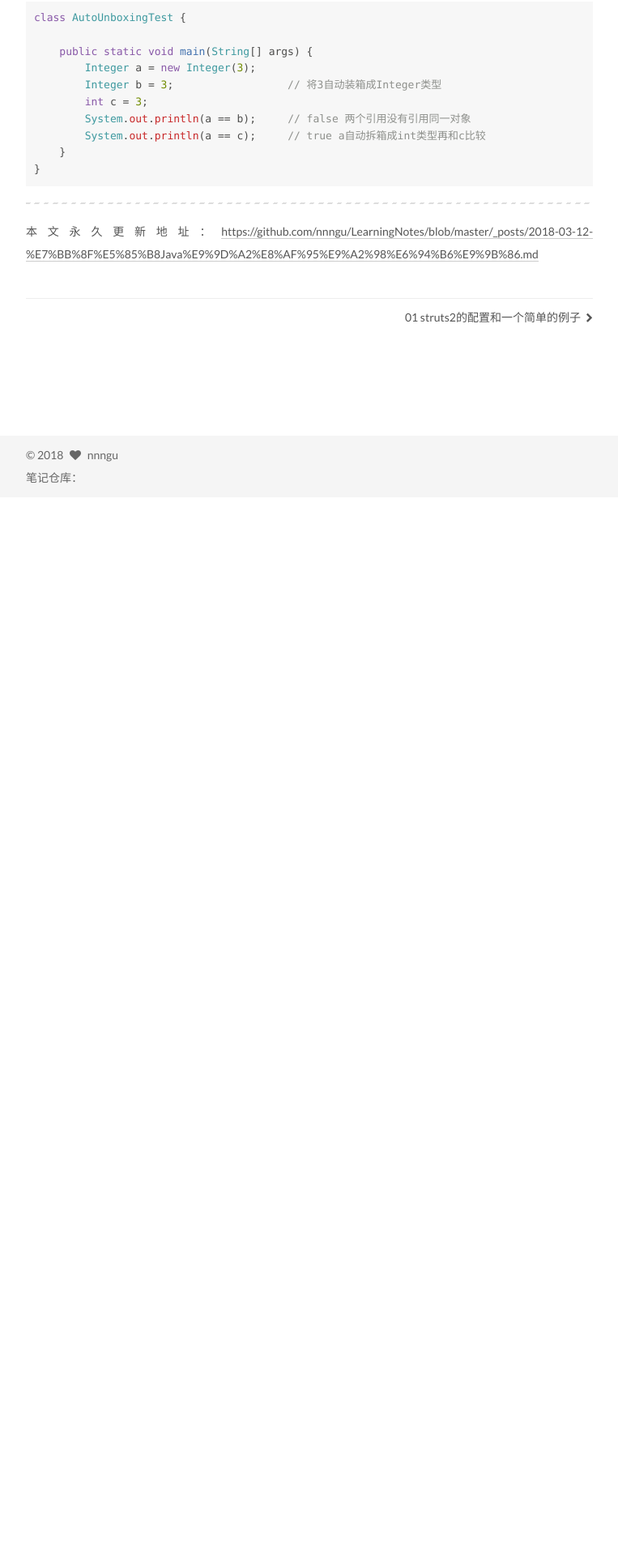
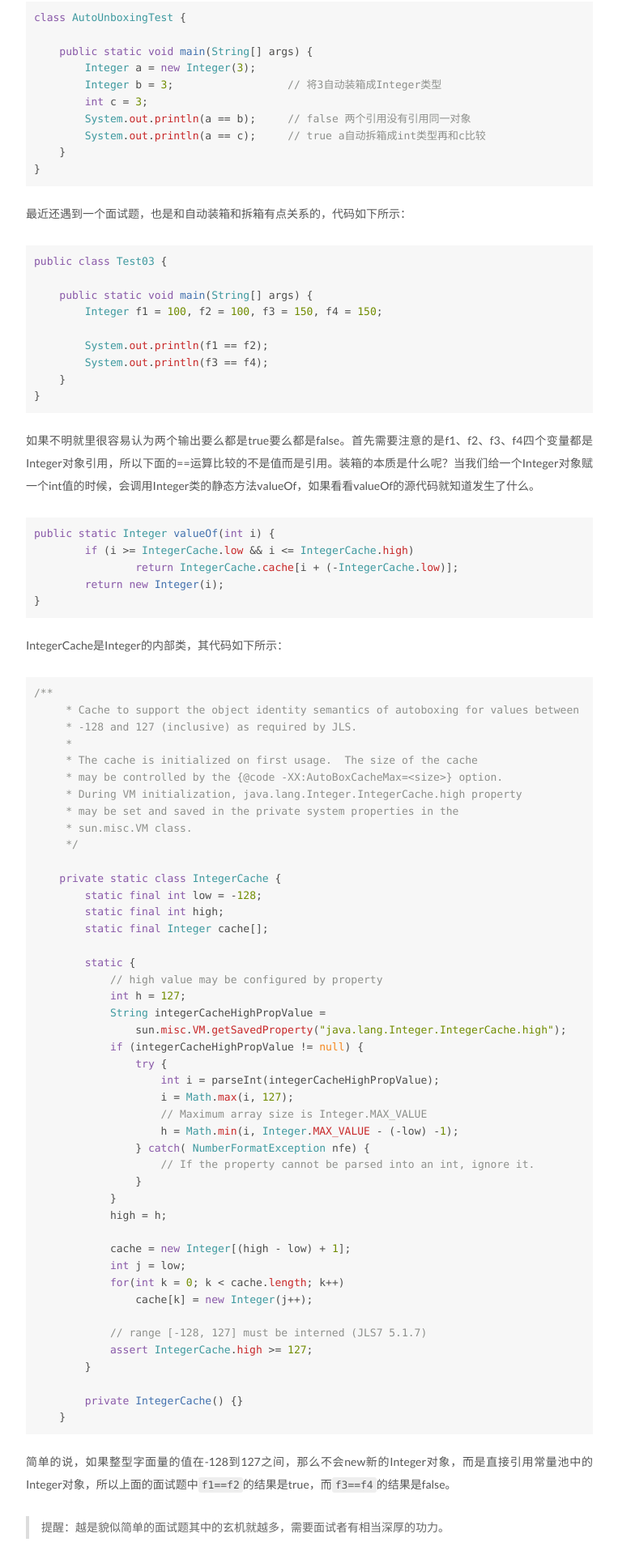
Before and after one commit to nnngu/LearningNotes, a Jekyll site: the page built from _posts/2018-03-12-经典Java面试题收集.md, in a window 1280 px wide. Shown: the part 2448-4368 px from the top of the page at 81% size, without its empty margins (258-1021 px from the left). Built offline with Jekyll 4.4.1, drawn with Linux system fonts in a browser that asks for light colours; before the commit the page ends 3062 px from its top, so only the background shows below that; grey boxes are pictures that could not be loaded.

Commit message:
修改文件: _posts/2018-03-12-经典Java面试题收集.md

````diff
--- a/_posts/2018-03-12-经典Java面试题收集.md
+++ b/_posts/2018-03-12-经典Java面试题收集.md
@@ -53,6 +53,86 @@ class AutoUnboxingTest {
 }
 ```
 
+最近还遇到一个面试题，也是和自动装箱和拆箱有点关系的，代码如下所示：
+
+```java
+public class Test03 {
+
+    public static void main(String[] args) {
+        Integer f1 = 100, f2 = 100, f3 = 150, f4 = 150;
+
+        System.out.println(f1 == f2);
+        System.out.println(f3 == f4);
+    }
+}
+```
+
+如果不明就里很容易认为两个输出要么都是true要么都是false。首先需要注意的是f1、f2、f3、f4四个变量都是Integer对象引用，所以下面的==运算比较的不是值而是引用。装箱的本质是什么呢？当我们给一个Integer对象赋一个int值的时候，会调用Integer类的静态方法valueOf，如果看看valueOf的源代码就知道发生了什么。
+
+```java
+public static Integer valueOf(int i) {
+	if (i >= IntegerCache.low && i <= IntegerCache.high)
+		return IntegerCache.cache[i + (-IntegerCache.low)];
+	return new Integer(i);
+}
+```
+
+IntegerCache是Integer的内部类，其代码如下所示：
+
+```java
+/**
+     * Cache to support the object identity semantics of autoboxing for values between
+     * -128 and 127 (inclusive) as required by JLS.
+     *
+     * The cache is initialized on first usage.  The size of the cache
+     * may be controlled by the {@code -XX:AutoBoxCacheMax=<size>} option.
+     * During VM initialization, java.lang.Integer.IntegerCache.high property
+     * may be set and saved in the private system properties in the
+     * sun.misc.VM class.
+     */
+
+    private static class IntegerCache {
+        static final int low = -128;
+        static final int high;
+        static final Integer cache[];
+
+        static {
+            // high value may be configured by property
+            int h = 127;
+            String integerCacheHighPropValue =
+                sun.misc.VM.getSavedProperty("java.lang.Integer.IntegerCache.high");
+            if (integerCacheHighPropValue != null) {
+                try {
+                    int i = parseInt(integerCacheHighPropValue);
+                    i = Math.max(i, 127);
+                    // Maximum array size is Integer.MAX_VALUE
+                    h = Math.min(i, Integer.MAX_VALUE - (-low) -1);
+                } catch( NumberFormatException nfe) {
+                    // If the property cannot be parsed into an int, ignore it.
+                }
+            }
+            high = h;
+
+            cache = new Integer[(high - low) + 1];
+            int j = low;
+            for(int k = 0; k < cache.length; k++)
+                cache[k] = new Integer(j++);
+
+            // range [-128, 127] must be interned (JLS7 5.1.7)
+            assert IntegerCache.high >= 127;
+        }
+
+        private IntegerCache() {}
+    }
+```
+
+简单的说，如果整型字面量的值在-128到127之间，那么不会new新的Integer对象，而是直接引用常量池中的Integer对象，所以上面的面试题中`f1==f2`的结果是true，而`f3==f4`的结果是false。
+
+> 提醒：越是貌似简单的面试题其中的玄机就越多，需要面试者有相当深厚的功力。
+
+
+
+
 
 
 
````
